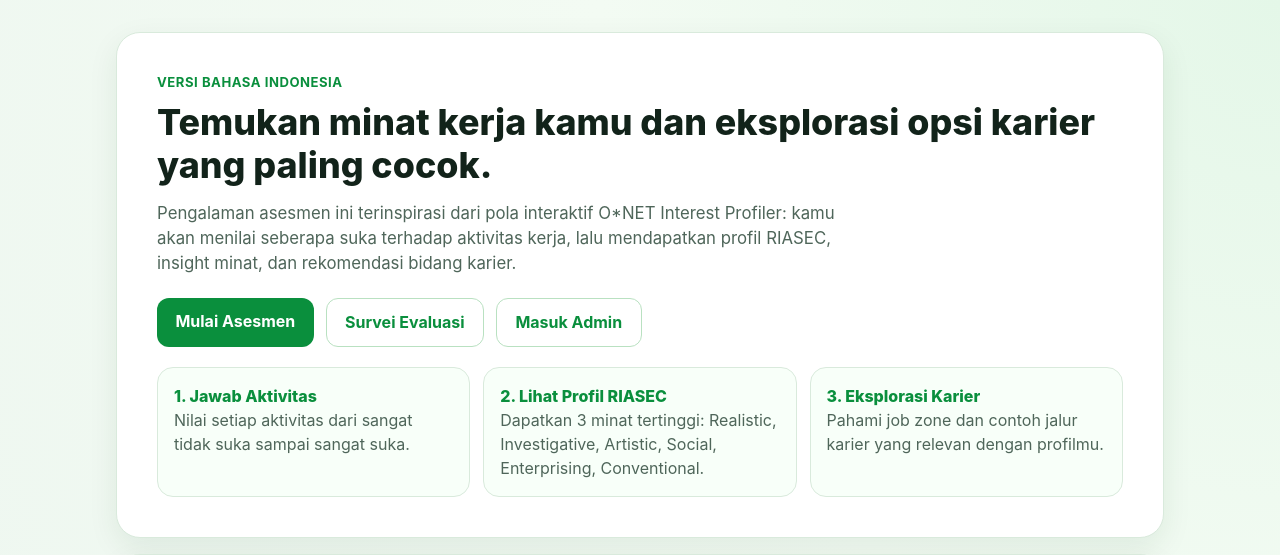
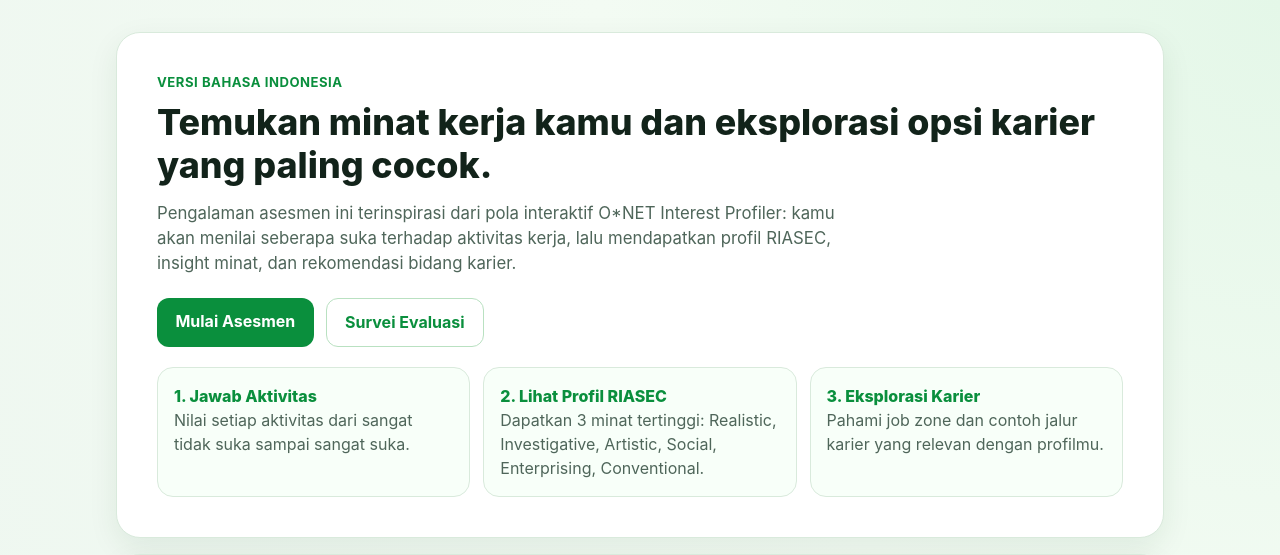
Before and after one commit to princealvinyusuf/RIASEC, a PHP site: page / in a window 1280 px wide. Shown: the top 555 px of the page. Run offline with PHP 8.4, Linux system fonts and the light colour scheme; data that the repository does not hold is empty.

Commit message:
Hide button "Masuk Admin"

```diff
--- a/index.php
+++ b/index.php
@@ -13,7 +13,6 @@
     <div class="cta-row">
       <a href="personal_info" class="btn btn-primary-soft">Mulai Asesmen</a>
       <a href="survei_evaluasi" class="btn btn-outline-soft">Survei Evaluasi</a>
-      <a href="admin_login" class="btn btn-outline-soft">Masuk Admin</a>
     </div>
     <div class="steps-grid">
       <div class="step-box">
```
